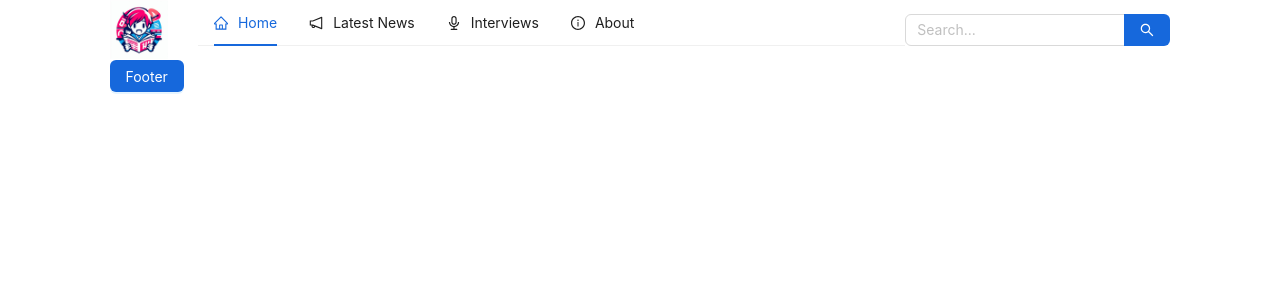
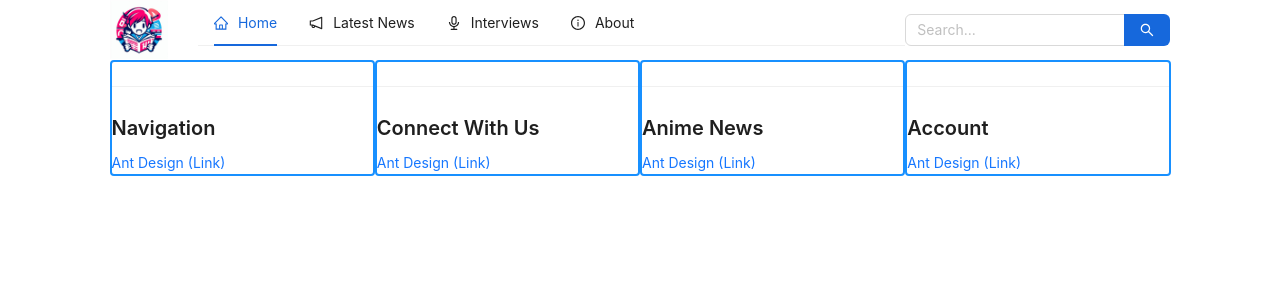
Before and after one commit to heyliceeee/animeNews, a React (Create React App) app in the folder animenews/: page / in a window 1280 px wide. Shown: the top 300 px of the page. Built offline with nearby package versions, Linux system fonts and the light colour scheme.

Commit message:
:sparkles: feat: footer

```diff
--- a/animenews/src/footer/Footer.js
+++ b/animenews/src/footer/Footer.js
@@ -1,16 +1,66 @@
-import React from 'react';
-import './Footer.css';
+import React from "react";
+import "./Footer.css";
 
-import { Button } from 'antd';
+import { Row, Col, Divider, Typography } from "antd";
 
+import {
+  HomeOutlined,
+  NotificationOutlined,
+  AudioOutlined,
+  InfoCircleOutlined,
+} from "@ant-design/icons";
 
-function Footer(){
-    return(
-        <div className="Footer">
-            <Button type="primary">Footer</Button>
-        </div>
-    );
+const { Title, Link } = Typography;
+
+function Footer() {
+  return (
+    <Row>
+      <Col
+        className="gutter-row"
+        span={6}
+        style={{ border: "2px solid #1890ff", borderRadius: "4px" }}
+      >
+        <Divider />
+        <Title level={4}>Navigation</Title>
+        <Link href="https://ant.design" target="_blank">
+          Ant Design (Link)
+        </Link>
+      </Col>
+      <Col
+        className="gutter-row"
+        span={6}
+        style={{ border: "2px solid #1890ff", borderRadius: "4px" }}
+      >
+        <Divider />
+        <Title level={4}>Connect With Us</Title>
+        <Link href="https://ant.design" target="_blank">
+          Ant Design (Link)
+        </Link>
+      </Col>
+      <Col
+        className="gutter-row"
+        span={6}
+        style={{ border: "2px solid #1890ff", borderRadius: "4px" }}
+      >
+        <Divider />
+        <Title level={4}>Anime News</Title>
+        <Link href="https://ant.design" target="_blank">
+          Ant Design (Link)
+        </Link>
+      </Col>
+      <Col
+        className="gutter-row"
+        span={6}
+        style={{ border: "2px solid #1890ff", borderRadius: "4px" }}
+      >
+        <Divider />
+        <Title level={4}>Account</Title>
+        <Link href="https://ant.design" target="_blank">
+          Ant Design (Link)
+        </Link>
+      </Col>
+    </Row>
+  );
 }
 
-
 export default Footer;
--- a/animenews/src/header/Header.js
+++ b/animenews/src/header/Header.js
@@ -1,9 +1,14 @@
 import React, { useState } from "react";
 import "./Header.css";
-import { Menu, Input, Space, Row, Col, Image } from "antd";
-import { HomeOutlined, NotificationOutlined, AudioOutlined, InfoCircleOutlined,} from "@ant-design/icons";
+import { Menu, Input, Row, Col, Image } from "antd";
+import {
+  HomeOutlined,
+  NotificationOutlined,
+  AudioOutlined,
+  InfoCircleOutlined,
+} from "@ant-design/icons";
 
-import logo from '../images/logo.jfif';
+import logo from "../images/logo.jfif";
 
 const { Search } = Input;
 const onSearch = (value, _e, info) => console.log(info?.source, value);
@@ -40,17 +45,46 @@ function Header() {
   };
 
   return (
-
     <Row>
-      <Col className="gutter-row logo-column" xs={0} sm={0} md={0} lg={0} xl={2} style={{ display: 'flex', justifyContent: 'left', alignItems: 'left', height: "60px"}}>
-        <Image src={logo} height="99%"/>
+      <Col
+        className="gutter-row logo-column"
+        xs={0}
+        sm={0}
+        md={0}
+        lg={0}
+        xl={2}
+        style={{
+          display: "flex",
+          justifyContent: "left",
+          alignItems: "left",
+          height: "60px",
+        }}
+      >
+        <Image src={logo} height="99%" />
       </Col>
 
       <Col className="gutter-row" xs={6} sm={15} md={16} lg={16} xl={16}>
-        <Menu onClick={onClick} selectedKeys={[current]} mode="horizontal" items={items} />
+        <Menu
+          onClick={onClick}
+          selectedKeys={[current]}
+          mode="horizontal"
+          items={items}
+        />
       </Col>
 
-      <Col className="gutter-row" xs={18} sm={9} md={8} lg={8} xl={6} style={{ display: 'flex', justifyContent: 'left', alignItems: 'center' }}>
+      <Col
+        className="gutter-row"
+        xs={18}
+        sm={9}
+        md={8}
+        lg={8}
+        xl={6}
+        style={{
+          display: "flex",
+          justifyContent: "left",
+          alignItems: "center",
+        }}
+      >
         <Search placeholder="Search..." onSearch={onSearch} enterButton />
       </Col>
     </Row>
```
